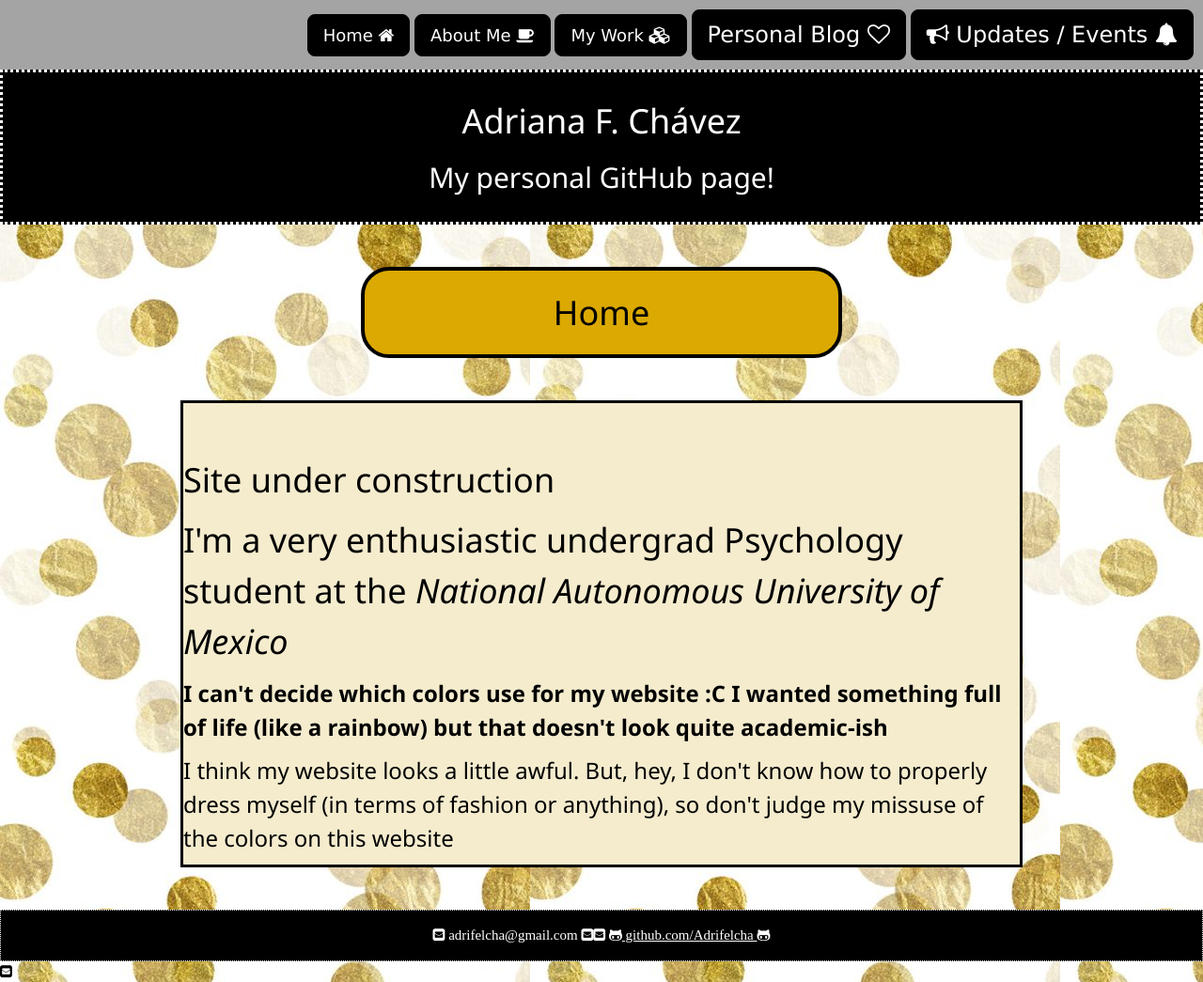
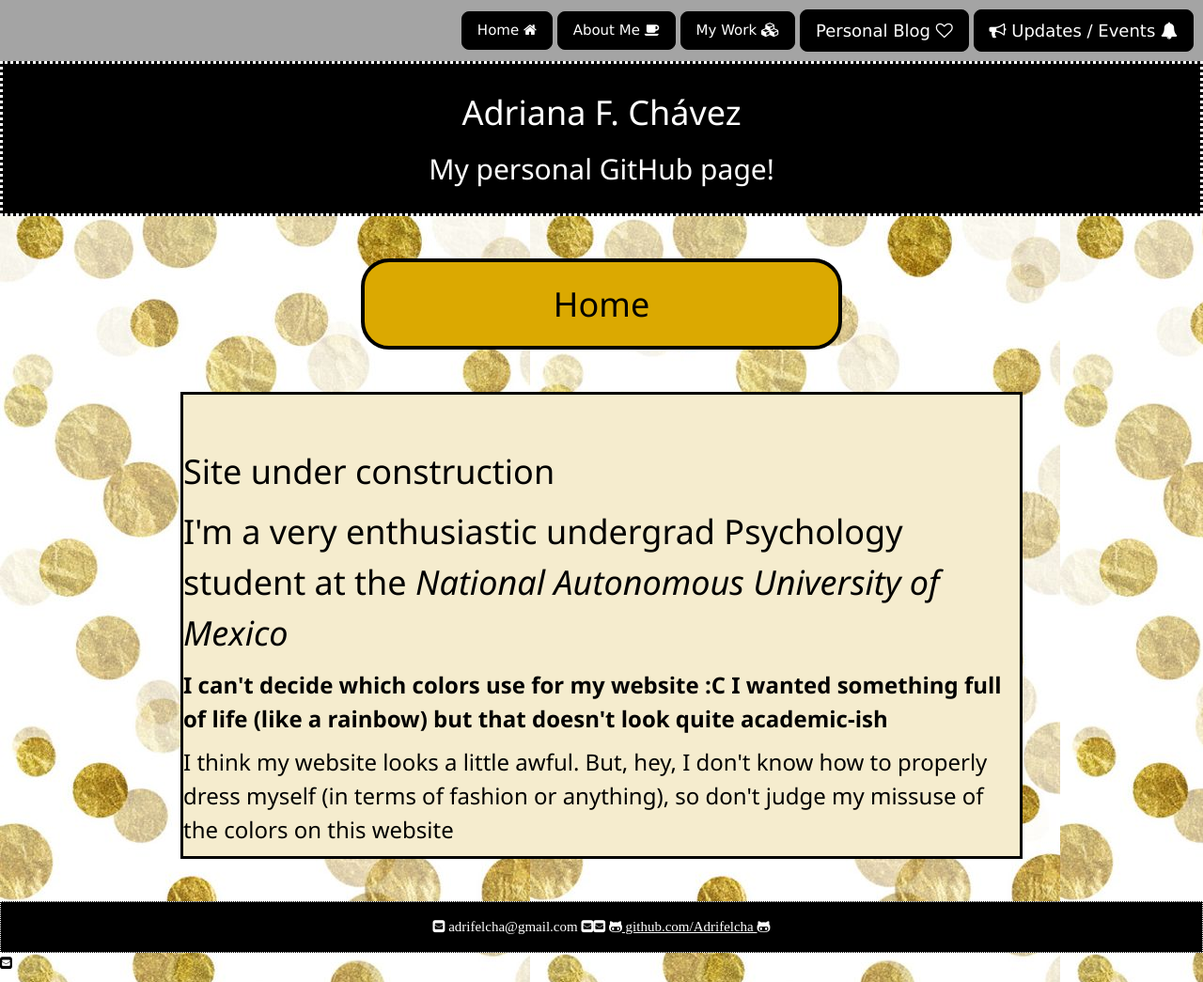
Before and after one commit to Adrifelcha/Adrifelcha-github.io, a Jekyll site: the page built from index.html, in a window 1280 px wide. Shown: the whole page at 94% size. Built offline with Jekyll 4.4.1, drawn with Linux system fonts in a browser that asks for light colours.

Commit message:
Update default.html

```diff
--- a/_layouts/default.html
+++ b/_layouts/default.html
@@ -91,11 +91,11 @@
 		</head>
 		<body background="fondo_pages.png">
 			<nav>
-				<a href="https://adrifelcha.github.io" class="w3-btn w3-black w3-border w3-border-black w3-large w3-round-large w3-hover-amber">Home <i class="fa fa-home" aria-hidden="true"></i></a>
-				<a href="/about" class="w3-btn w3-black w3-border w3-border-black w3-large w3-round-large w3-hover-red"> About Me <i class="fa fa-coffee" aria-hidden="true"></i></a>
-				<a href="/cv" class="w3-btn w3-black w3-button w3-border w3-border-black w3-hover-indigo w3-large w3-round-large"> My Work <i class="fa fa-cubes" aria-hidden="true"></i></a>
-			        <a href="/blog" class="w3-btn w3-border w3-border-black w3-black w3-button w3-xlarge w3-hover-light-green w3-round-large">Personal Blog <i class="fa fa-heart-o" aria-hidden="true"></i></a>
-				<a href="/events" class="w3-btn w3-border w3-border-black w3-black w3-button w3-xlarge w3-hover-pink w3-round-large"><i class="fa fa-bullhorn" aria-hidden="true"></i> Updates / Events <i class="fa fa-bell" aria-hidden="true"></i></a>
+				<a href="https://adrifelcha.github.io" class="w3-btn w3-black w3-border w3-border-black w3-round-large w3-hover-amber">Home <i class="fa fa-home" aria-hidden="true"></i></a>
+				<a href="/about" class="w3-btn w3-black w3-border w3-border-black w3-round-large w3-hover-red"> About Me <i class="fa fa-coffee" aria-hidden="true"></i></a>
+				<a href="/cv" class="w3-btn w3-black w3-button w3-border w3-border-black w3-hover-indigo w3-round-large"> My Work <i class="fa fa-cubes" aria-hidden="true"></i></a>
+			        <a href="/blog" class="w3-btn w3-border w3-border-black w3-black w3-button w3-large w3-hover-light-green w3-round-large">Personal Blog <i class="fa fa-heart-o" aria-hidden="true"></i></a>
+				<a href="/events" class="w3-btn w3-border w3-border-black w3-black w3-button w3-large w3-hover-pink w3-round-large"><i class="fa fa-bullhorn" aria-hidden="true"></i> Updates / Events <i class="fa fa-bell" aria-hidden="true"></i></a>
 
 			</nav>
 
```
